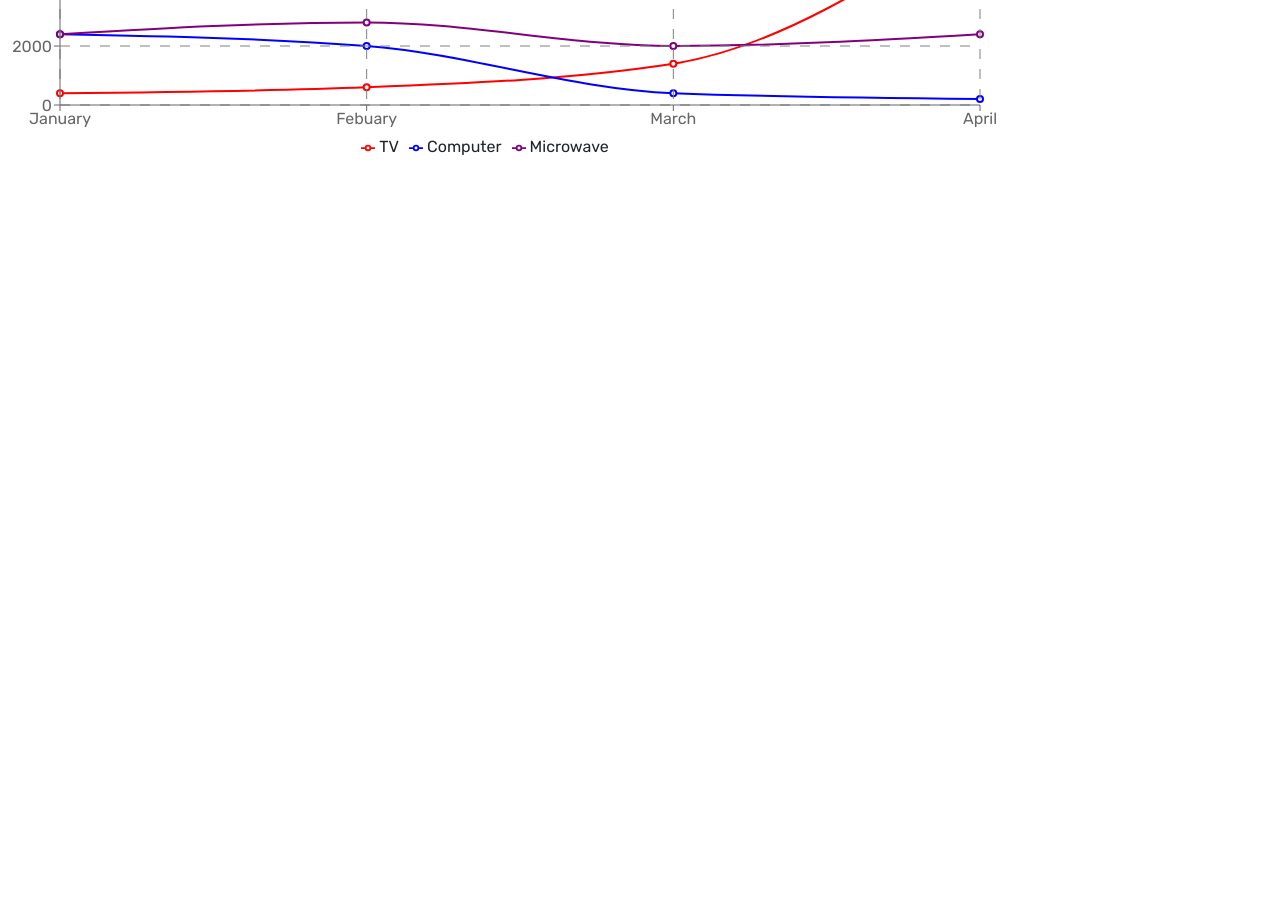
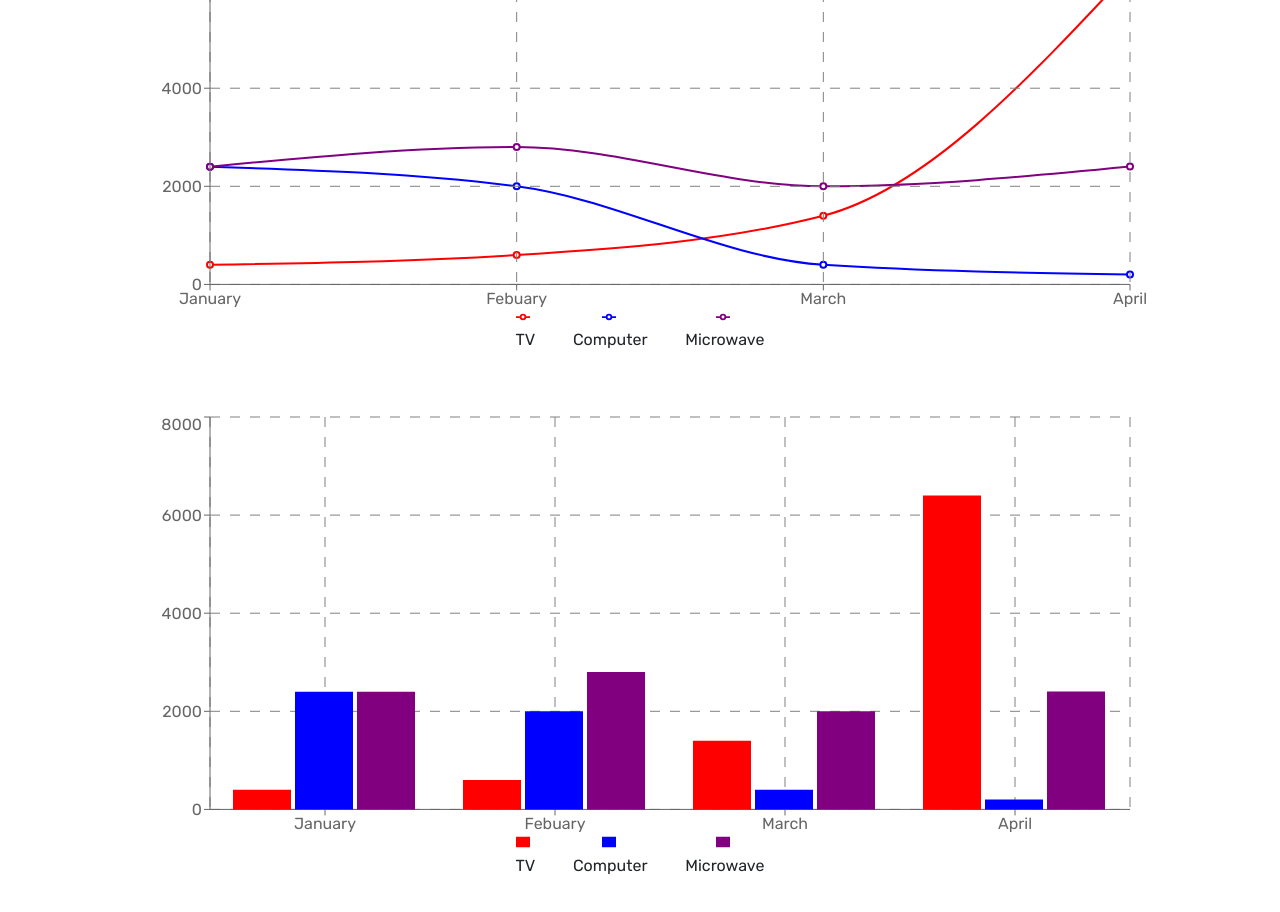
Before and after one commit to BloomTech-Labs/Encon-fe, a React (Create React App) app in the folder encon/: page /profile in a window 1280 px wide. Shown: the part 700-1612 px from the top of the page. Before the commit the page ends 864 px from the top, so only its background shows below. Built offline with nearby package versions, Linux system fonts and the light colour scheme.

Commit message:
made second graph still styling

```diff
--- a/encon/src/components/mobile/Graphs.js
+++ b/encon/src/components/mobile/Graphs.js
@@ -1,7 +1,11 @@
 import React from 'react';
+import '../../styles/mobile/Graph.scss';
 import {
   LineChart,
+  BarChart,
   Line,
+  Bar,
+  Label,
   CartesianGrid,
   XAxis,
   YAxis,
@@ -18,14 +22,20 @@ export const UserGraph = () => {
   ];
 
   return (
+    <div className='graphContainer'>
       <LineChart
         width={1000}
-      height={300}
+        height={500}
         data={data}
         margin={{ top: 5, right: 20, bottom: 5, left: 0 }}
       >
         <Line type='monotone' dataKey='TV' stroke='red' strokeWidth={2} />
-      <Line type='monotone' dataKey='Computer' stroke='blue' strokeWidth={2} />
+        <Line
+          type='monotone'
+          dataKey='Computer'
+          stroke='blue'
+          strokeWidth={2}
+        />
         <Line
           type='monotone'
           dataKey='Microwave'
@@ -33,10 +43,34 @@ export const UserGraph = () => {
           strokeWidth={2}
         />
         <CartesianGrid stroke='grey' strokeDasharray='10' />
-      <XAxis dataKey='month' />
-      <YAxis />
+        <XAxis dataKey='month'/>
+        <YAxis>
+            <Label value="Month" position="left" offset={1}/>
+        </YAxis>
         <Tooltip content={data} />
         <Legend />
       </LineChart>
+
+      <BarChart
+        width={1000}
+        height={500}
+        data={data}
+        margin={{ top: 5, right: 20, bottom: 5, left: 0 }}
+      >
+        <CartesianGrid strokeDasharray='10' stroke='grey' />
+        <XAxis dataKey='month' />
+        <YAxis/>
+        <Tooltip content={data} />
+        <Legend />
+        <Bar type='monotone' dataKey='TV' fill='red' strokeWidth={2} />
+        <Bar type='monotone' dataKey='Computer' fill='blue' strokeWidth={2} />
+        <Bar
+          type='monotone'
+          dataKey='Microwave'
+          fill='purple'
+          strokeWidth={2}
+        />
+      </BarChart>
+    </div>
   );
 };
--- /dev/null
+++ b/encon/src/styles/mobile/Graph.scss
@@ -0,0 +1,12 @@
+.graphContainer {
+  box-sizing: border-box;
+  display: flex;
+  flex-direction: column;
+  align-items: center;
+  justify-content: space-evenly;
+  width: 100%;
+
+  * {
+    margin: 1%;
+  }
+}
```
Lines whose indentation alone changed are shown as unchanged.
